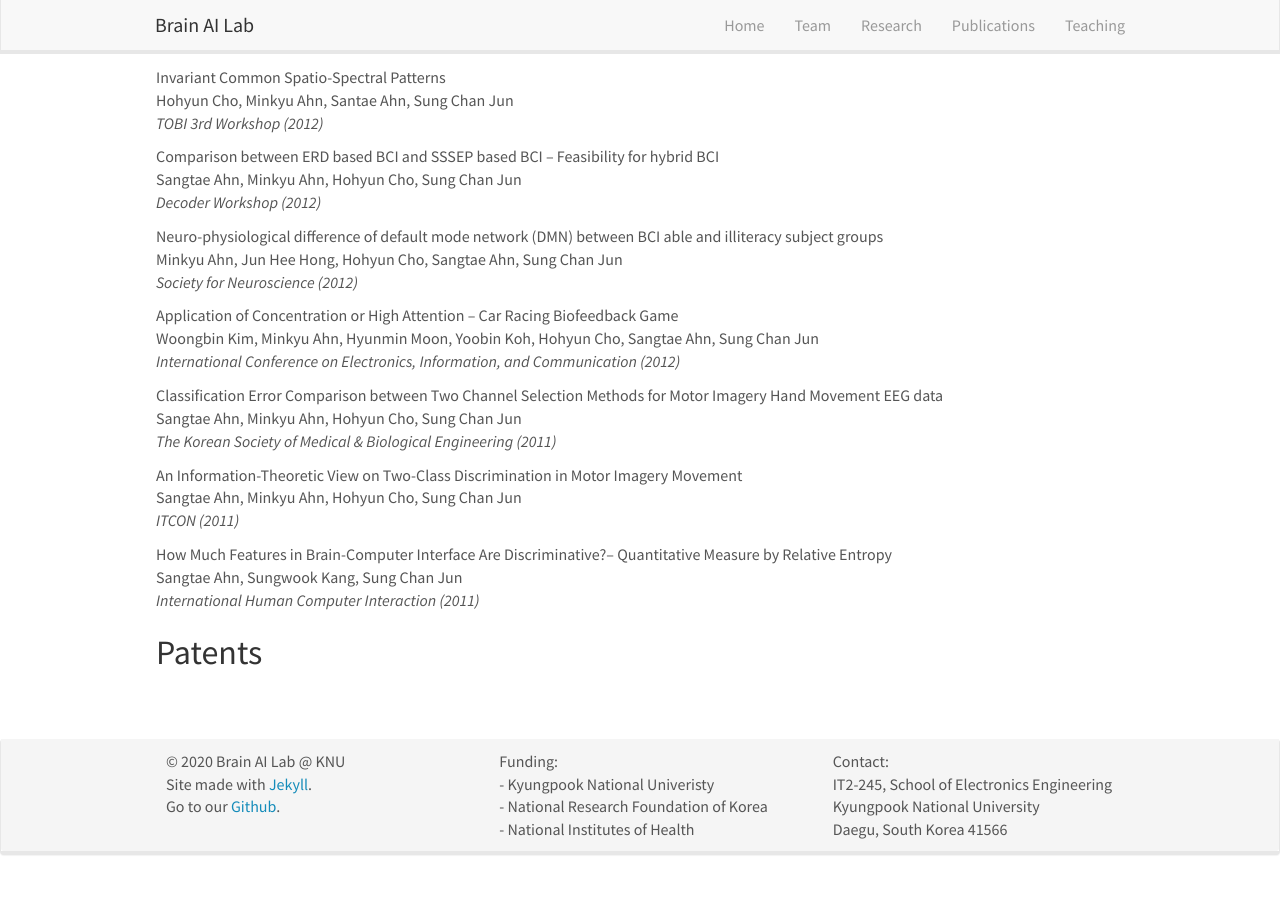
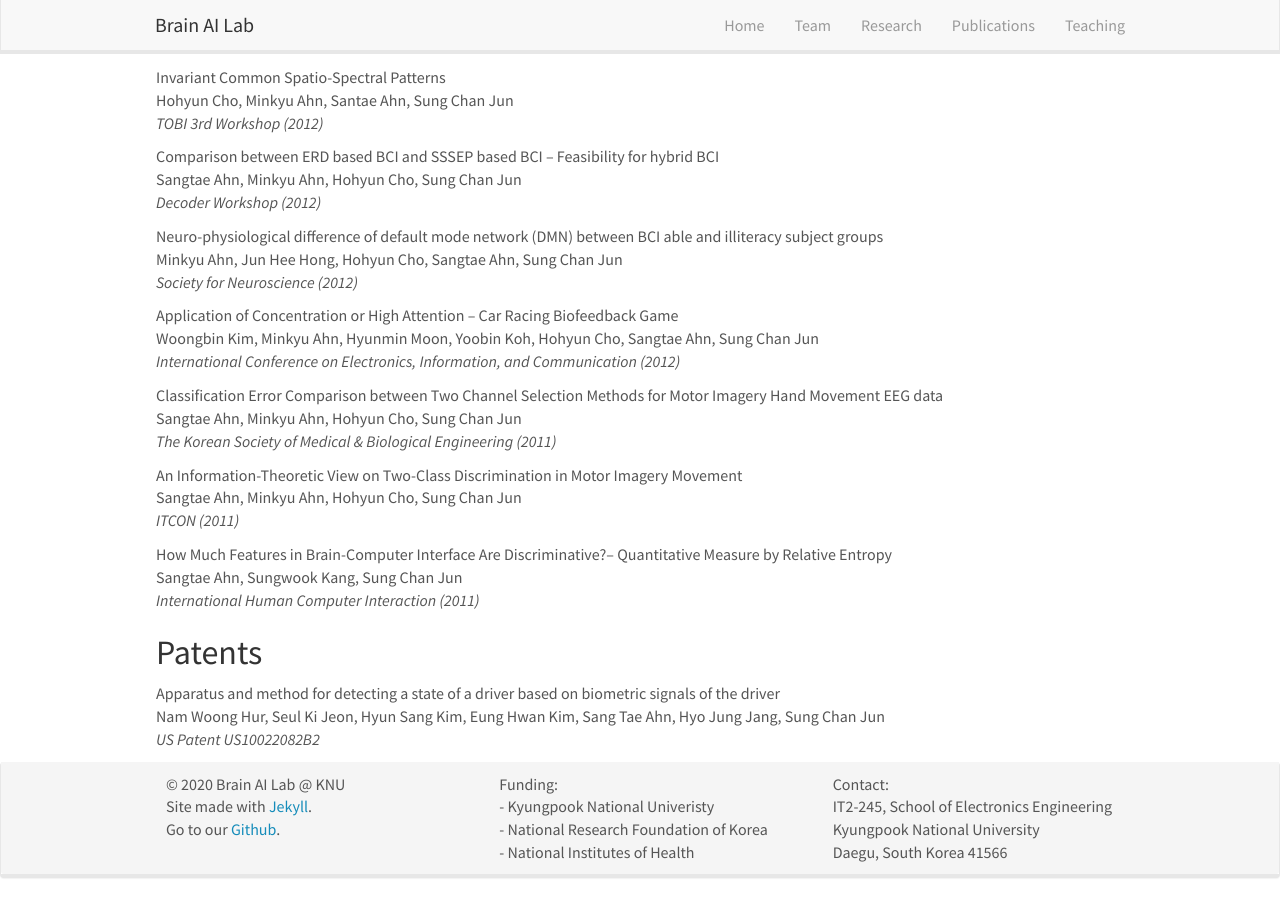
Before and after one commit to KNU-BrainAI/knu-brainai.github.io, a Jekyll site: the page built from _pages/publications.md, in a window 1280 px wide and 900 px high, scrolled down 4428 px. Built offline with Jekyll 4.4.1, drawn with Linux system fonts in a browser that asks for light colours; nearby versions of some CDN libraries; before the commit the page ends 5305 px from its top, so only the background shows below that.

Commit message:
Update publist_patent.yml

```diff
--- a/_data/publist_patent.yml
+++ b/_data/publist_patent.yml
@@ -1 +1,3 @@
-Sangtae Ahn, Sungwook Kang and Sung Chan Jun
+- title: "Apparatus and method for detecting a state of a driver based on biometric signals of the driver"
+  authors: Nam Woong Hur, Seul Ki Jeon, Hyun Sang Kim, Eung Hwan Kim, Sang Tae Ahn, Hyo Jung Jang, Sung Chan Jun
+  journal: US Patent US10022082B2
```
